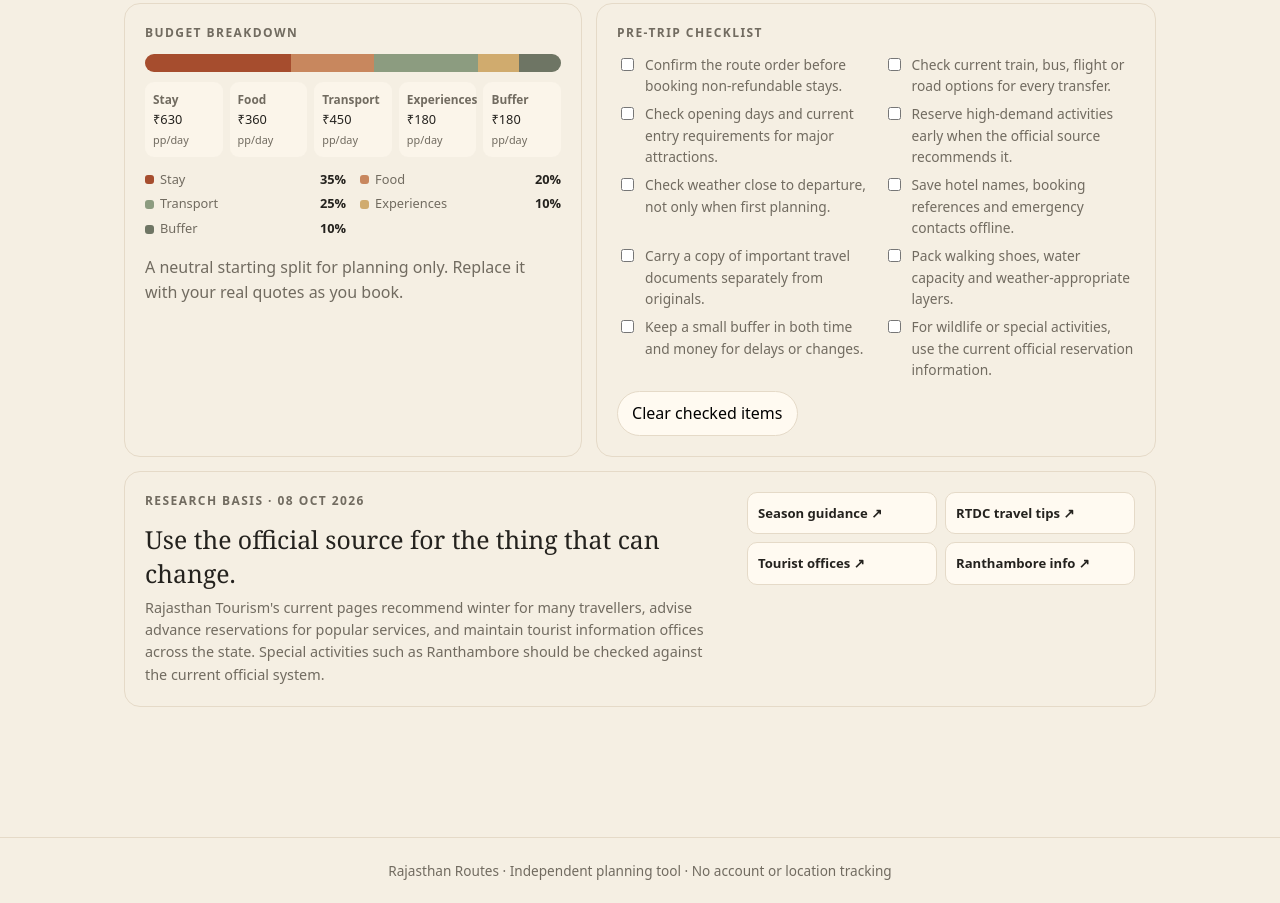
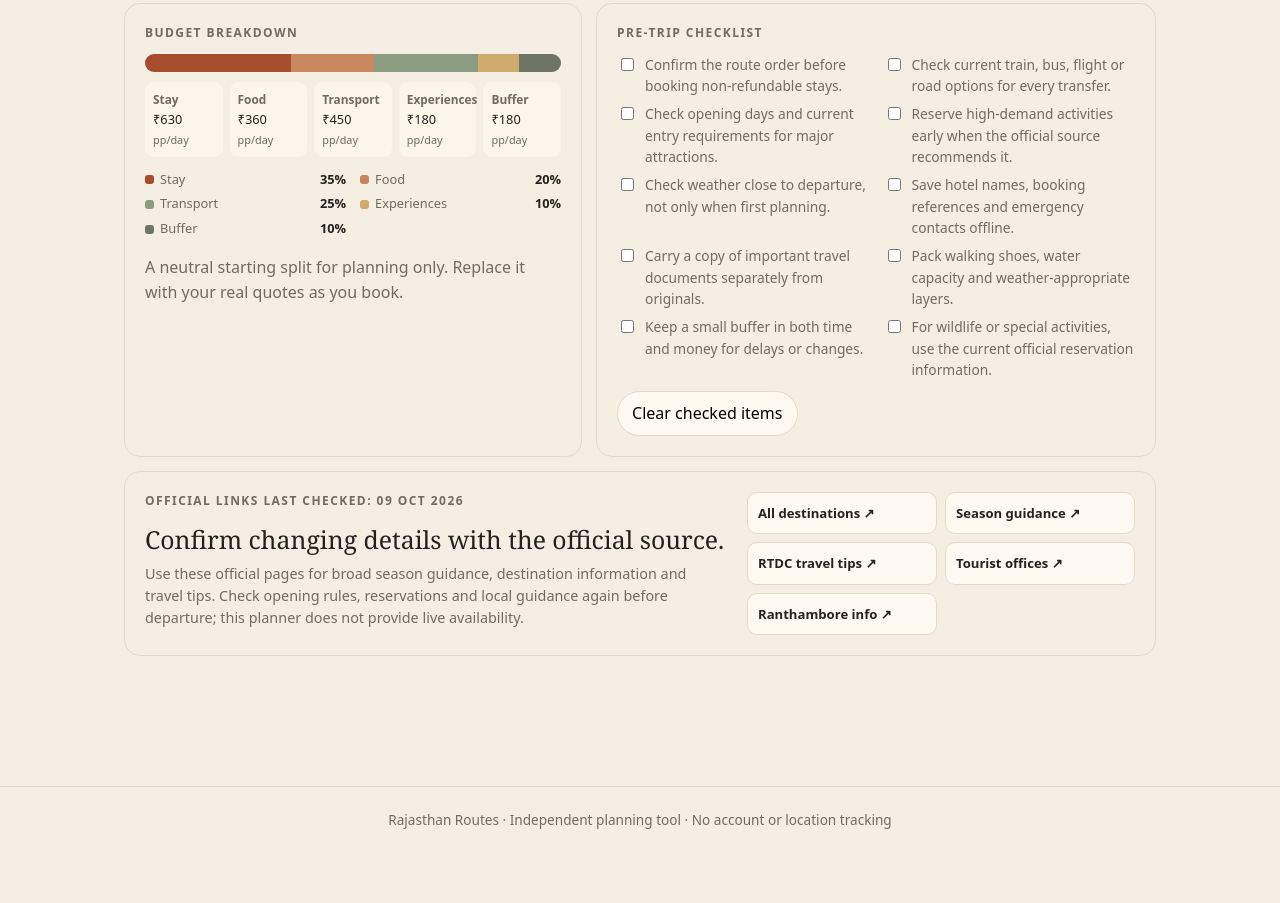
Before and after one commit to Chetan-code-lrca/rajasthan-helper, a plain HTML site: page site/index.html in a window 1280 px wide. Shown: the part 3011-3914 px from the top of the page. After the commit the page ends 3863 px from the top, so only its background shows below. Drawn offline with Linux system fonts and the light colour scheme.

Commit message:
Clarify last-checked date for official travel links

```diff
--- a/site/index.html
+++ b/site/index.html
@@ -28,7 +28,7 @@
 <article class="intel-card budget-card"><div class="card-kicker">Budget breakdown</div><div class="budget-bar" id="budgetBar"><span data-part="stay"></span><span data-part="food"></span><span data-part="transport"></span><span data-part="experiences"></span><span data-part="buffer"></span></div><div class="budget-amounts" id="budgetAmounts" aria-live="polite"></div><div class="budget-legend"><span><i></i>Stay <b>35%</b></span><span><i></i>Food <b>20%</b></span><span><i></i>Transport <b>25%</b></span><span><i></i>Experiences <b>10%</b></span><span><i></i>Buffer <b>10%</b></span></div><p class="muted">A neutral starting split for planning only. Replace it with your real quotes as you book.</p></article>
 <article class="intel-card checklist-card"><div class="card-kicker">Pre-trip checklist</div><div id="checklist" class="checklist"></div><button type="button" class="text-btn" id="clearChecks">Clear checked items</button></article>
 </div>
-<article class="intel-card source-card"><div><div class="card-kicker">Research basis · 08 Oct 2026</div><h3>Use the official source for the thing that can change.</h3><p>Rajasthan Tourism's current pages recommend winter for many travellers, advise advance reservations for popular services, and maintain tourist information offices across the state. Special activities such as Ranthambore should be checked against the current official system.</p></div><div class="source-links"><a href="https://www.tourism.rajasthan.gov.in/best-time-to-visit.html" target="_blank" rel="noopener noreferrer">Season guidance ↗</a><a href="https://rtdc.tourism.rajasthan.gov.in/Pages/TravelTips.aspx" target="_blank" rel="noopener noreferrer">RTDC travel tips ↗</a><a href="https://www.tourism.rajasthan.gov.in/contact-us.html" target="_blank" rel="noopener noreferrer">Tourist offices ↗</a><a href="https://www.tourism.rajasthan.gov.in/content/rajasthan-tourism/en/tourist-destinations/ranthambore.html" target="_blank" rel="noopener noreferrer">Ranthambore info ↗</a></div></article>
+<article class="intel-card source-card"><div><div class="card-kicker">Official links last checked: 09 Oct 2026</div><h3>Confirm changing details with the official source.</h3><p>Use these official pages for broad season guidance, destination information and travel tips. Check opening rules, reservations and local guidance again before departure; this planner does not provide live availability.</p></div><div class="source-links"><a href="https://www.tourism.rajasthan.gov.in/tourist-destinations.html" target="_blank" rel="noopener noreferrer">All destinations ↗</a><a href="https://www.tourism.rajasthan.gov.in/best-time-to-visit.html" target="_blank" rel="noopener noreferrer">Season guidance ↗</a><a href="https://rtdc.tourism.rajasthan.gov.in/Pages/TravelTips.aspx" target="_blank" rel="noopener noreferrer">RTDC travel tips ↗</a><a href="https://www.tourism.rajasthan.gov.in/contact-us.html" target="_blank" rel="noopener noreferrer">Tourist offices ↗</a><a href="https://www.tourism.rajasthan.gov.in/content/rajasthan-tourism/en/tourist-destinations/ranthambore.html" target="_blank" rel="noopener noreferrer">Ranthambore info ↗</a></div></article>
 </section></main>
 <footer class="footer">Rajasthan Routes · Independent planning tool · No account or location tracking</footer>
 <script>
```
